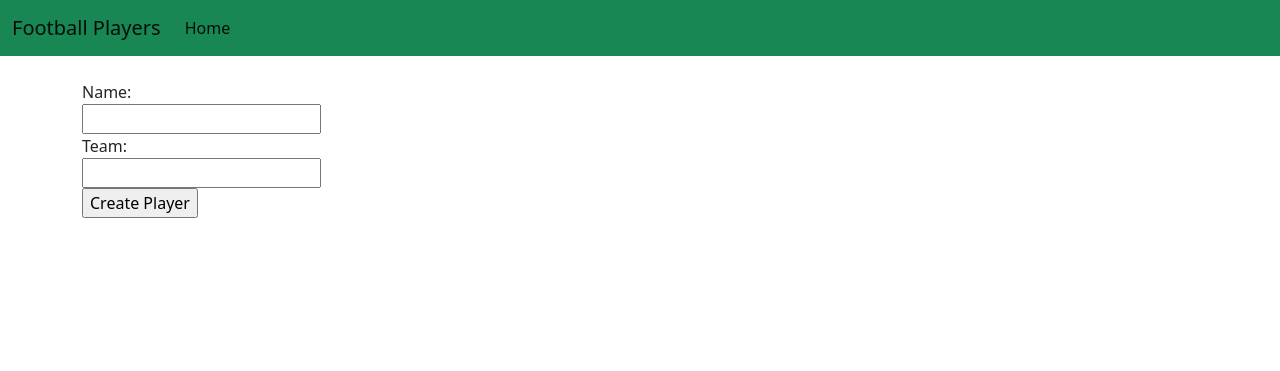
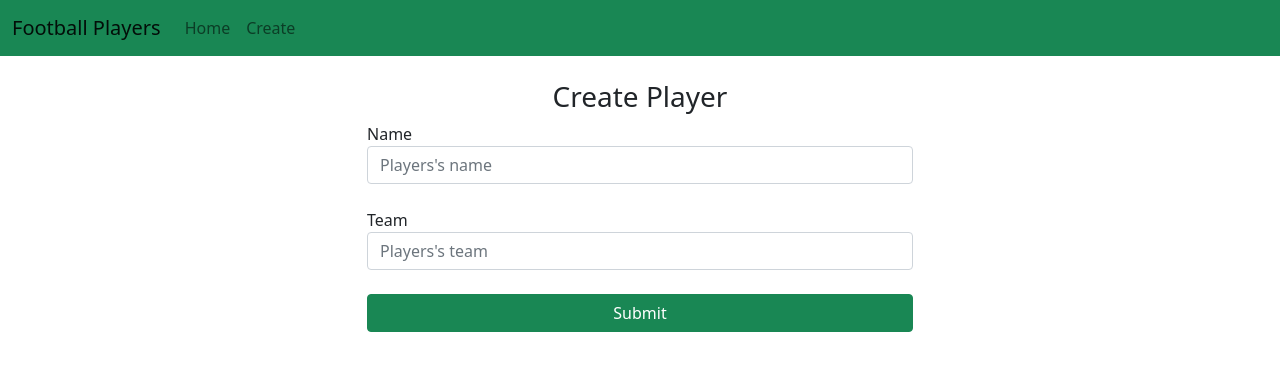
Before and after one commit to Daniel-Lima-Carvalho/football_players_django, a Django app: template players/templates/players/create.html in a window 1280 px wide. Shown: the top 371 px of the page. Run offline with Django 3.2, Linux system fonts and the light colour scheme; the template is opened without the code that fills it, so the values that code supplies are empty; parts of the project's set-up code (start-up, migrations or seed data) failed here and were passed over.

Commit message:
Create player page

```diff
--- a/players/templates/players/base.html
+++ b/players/templates/players/base.html
@@ -13,7 +13,10 @@
       <div class="collapse navbar-collapse" id="navbarSupportedContent">
         <ul class="navbar-nav me-auto mb-2 mb-lg-0">
           <li class="nav-item">
-            <a class="nav-link active" aria-current="page" href="/football-players/">Home</a>
+            <a class="nav-link" aria-current="page" href="/football-players/">Home</a>
+          </li>
+          <li class="nav-item">
+            <a class="nav-link" href="/football-players/create">Create</a>
           </li>
         </ul>
       </div>
--- a/players/templates/players/create.html
+++ b/players/templates/players/create.html
@@ -1,11 +1,28 @@
 {% extends 'players/base.html' %}
 
 {% block content %}
-<form action="/action_page.php">
-    <label>Name:</label><br>
-    <input type="text"><br>
-    <label>Team:</label><br>
-    <input type="text"><br>
-    <input type="submit" value="Create Player">
-</form>
+<div class="row justify-content-md-center">
+    <div class="col-sm-6 text-center">
+        <h3 class="h3">Create Player</h3>
+    </div>
+</div>
+<div class="row justify-content-md-center">
+    <div class="col-sm-6">
+        <form>
+            <div class="form-group">
+                <label for="name">Name</label>
+                <input type="text" class="form-control" id="name" aria-describedby="name" placeholder="Players's name">
+            </div>
+            <br>
+            <div class="form-group">
+                <label for="team">Team</label>
+                <input type="text" class="form-control" id="team" placeholder="Players's team">
+            </div>
+            <br>
+            <div class="form-group">
+                <button type="submit" class="btn btn-success btn-block">Submit</button>
+            </div>
+        </form>
+    </div>
+</div>
 {% endblock %}
--- a/players/templates/players/index.html
+++ b/players/templates/players/index.html
@@ -1,7 +1,7 @@
 {% extends 'players/base.html' %}
 
 {% block content %}
-<div class="row">
+<div class="row justify-content-sm-center">
   <div class="col-sm">
     {% if players %}
     <table class="players-table table table-dark table-striped">
--- a/static/players/style.css
+++ b/static/players/style.css
@@ -1,3 +1,7 @@
 .players-table{
     width: 100%;
 }
+
+.btn-block{
+    width: 100%;
+}
```
